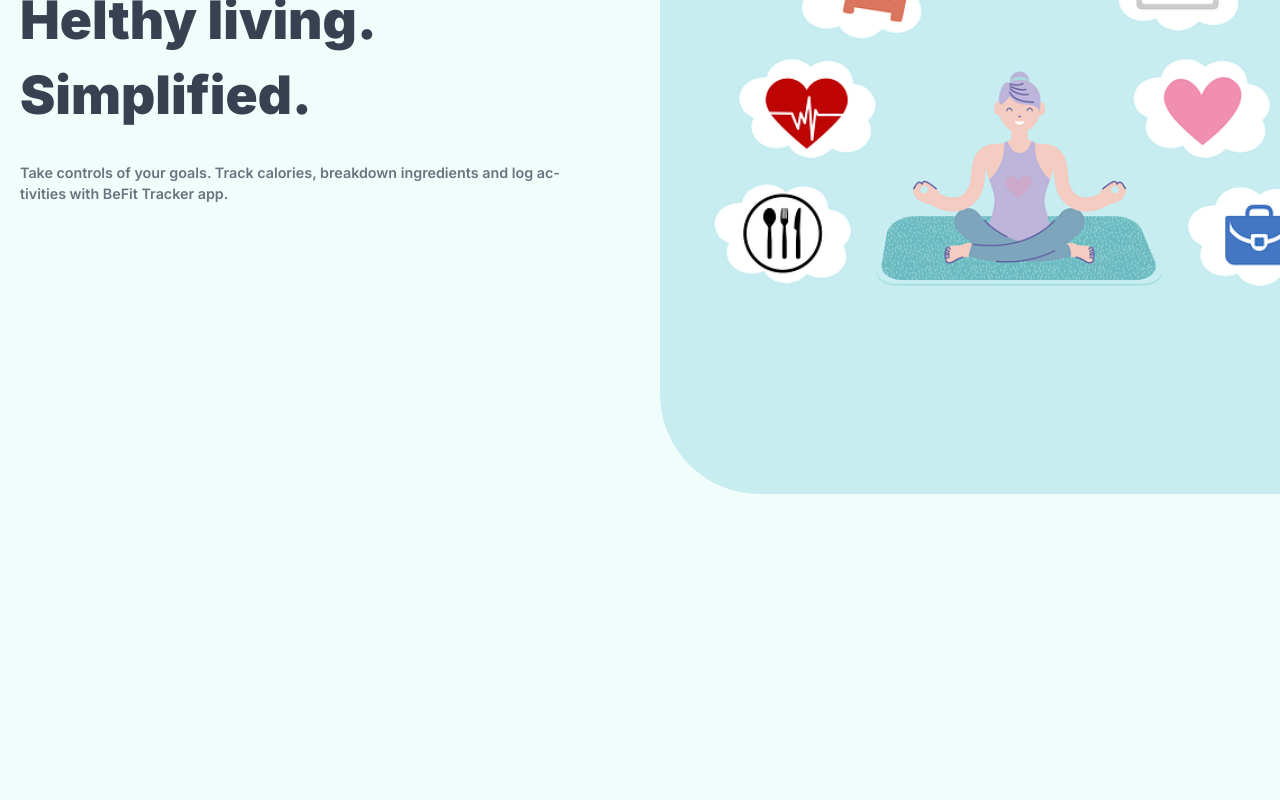
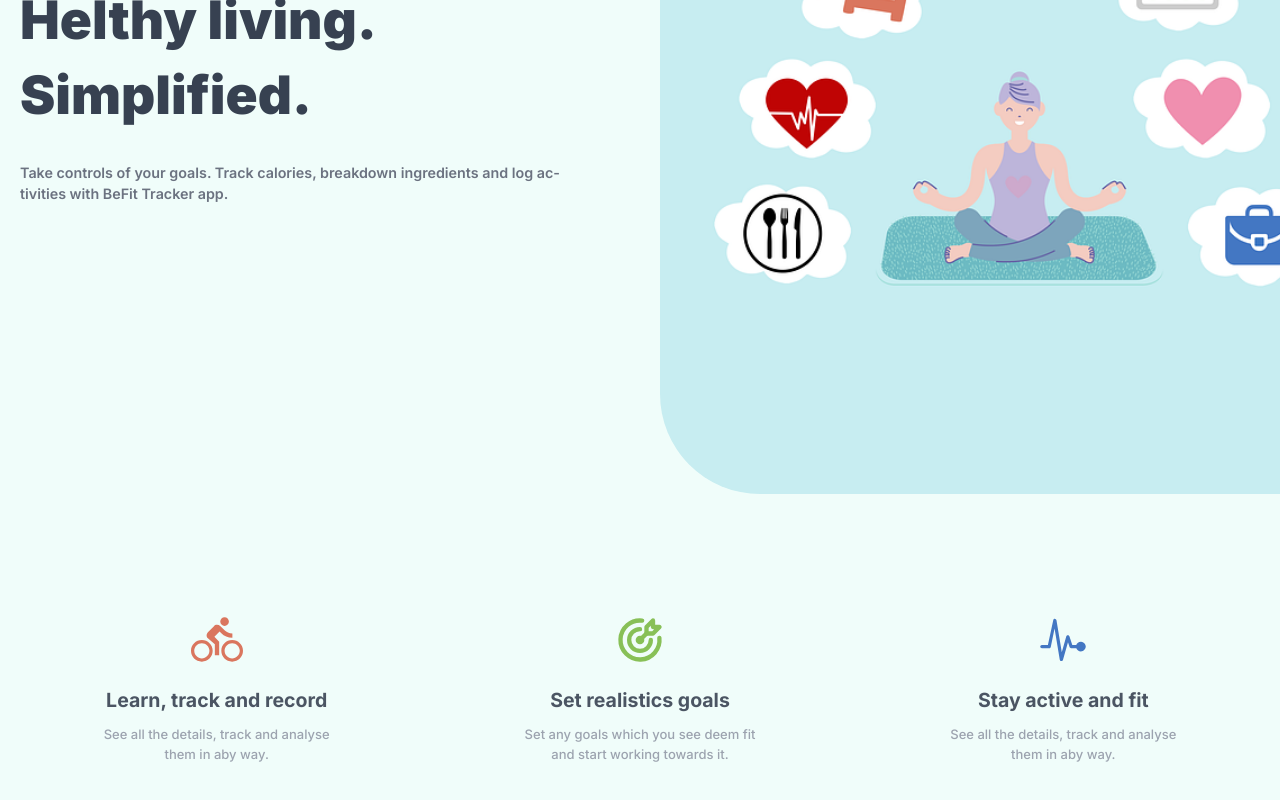
Before and after one commit to PatrykErNowak/befit-tracker, a React (Vite) app: page / in a window 1280 px wide. Shown: the part 306-1106 px from the top of the page. Before the commit the page ends 800 px from the top, so only its background shows below. Built offline with nearby package versions, Linux system fonts and the light colour scheme; no server answers.

Commit message:
Add features section to landing page

```diff
--- a/src/pages/Page/LandingPage.tsx
+++ b/src/pages/Page/LandingPage.tsx
@@ -1,11 +1,18 @@
-import NavPage from '../../ui/NavPage';
-import HeaderPage from '../../ui/HeaderPage';
+import NavPage from '../../ui/Page/NavPage';
+import HeaderPage from '../../ui/Page/HeaderPage';
+import FeaturesPage from '../../ui/Page/FeaturesPage';
+import Wrapper from '../../ui/Wrapper';
 
 function LandingPage() {
   return (
     <>
       <NavPage />
       <HeaderPage />
+      <main>
+        <Wrapper>
+          <FeaturesPage />
+        </Wrapper>
+      </main>
     </>
   );
 }
--- /dev/null
+++ b/src/ui/Page/FeaturesPage.tsx
@@ -0,0 +1,85 @@
+import { IoIosPulse } from 'react-icons/io';
+import { MdDirectionsBike } from 'react-icons/md';
+import { TbTargetArrow } from 'react-icons/tb';
+import styled from 'styled-components';
+import { breakpoint } from '../../styles/configStyles';
+
+const StyledFeaturesPage = styled.section`
+  display: grid;
+  gap: 3rem;
+  padding: 5rem 0;
+
+  @media screen and (min-width: ${breakpoint.laptop}) {
+    padding: 10rem 0;
+    grid-template-columns: repeat(3, 1fr);
+  }
+`;
+
+function FeaturesPage() {
+  return (
+    <StyledFeaturesPage>
+      <FeatureItem
+        icon={<MdDirectionsBike />}
+        iconColor="#da765e"
+        title="Learn, track and record"
+        text="See all the details, track and analyse them in aby way."
+      />
+      <FeatureItem
+        icon={<TbTargetArrow />}
+        iconColor="#88c057"
+        title="Set realistics goals"
+        text="Set any goals which you see deem fit and start working towards it."
+      />
+      <FeatureItem
+        icon={<IoIosPulse />}
+        iconColor="#4377c3"
+        title="Stay active and fit"
+        text="See all the details, track and analyse them in aby way."
+      />
+    </StyledFeaturesPage>
+  );
+}
+
+export default FeaturesPage;
+
+const StyledFeatureItem = styled.div<{ $iconColor?: string }>`
+  display: flex;
+  flex-direction: column;
+  align-items: center;
+  padding: 2rem;
+  text-align: center;
+
+  svg {
+    font-size: 4em;
+    color: ${({ $iconColor = 'inherit' }) => $iconColor};
+  }
+  h3 {
+    margin-top: 2rem;
+    margin-bottom: 1rem;
+    font-size: 1.5em;
+    color: var(--color-grey-600);
+  }
+
+  p {
+    width: 70%;
+    color: var(--color-grey-400);
+    font-weight: 500;
+  }
+`;
+
+type FeatureItemProps = {
+  icon: React.ReactElement;
+  iconColor?: string;
+  title: string;
+  text: string;
+};
+
+function FeatureItem({ icon, iconColor, title, text }: FeatureItemProps) {
+  return (
+    <StyledFeatureItem $iconColor={iconColor}>
+      {icon}
+      <h3>{title}</h3>
+      <p>{text}</p>
+    </StyledFeatureItem>
+  );
+}
--- a/src/ui/HeaderPage.tsx
+++ b/src/ui/Page/HeaderPage.tsx
@@ -1,6 +1,6 @@
 import styled from 'styled-components';
-import { breakpoint } from '../styles/configStyles';
-import Wrapper from './Wrapper';
+import { breakpoint } from '../../styles/configStyles';
+import Wrapper from '../Wrapper';
 
 const Header = styled.header`
   padding-top: 7rem;
```
Also changed, not shown: src/ui/Page/NavPage.tsx (renamed from src/ui/NavPage.tsx, +4 -4 lines).
